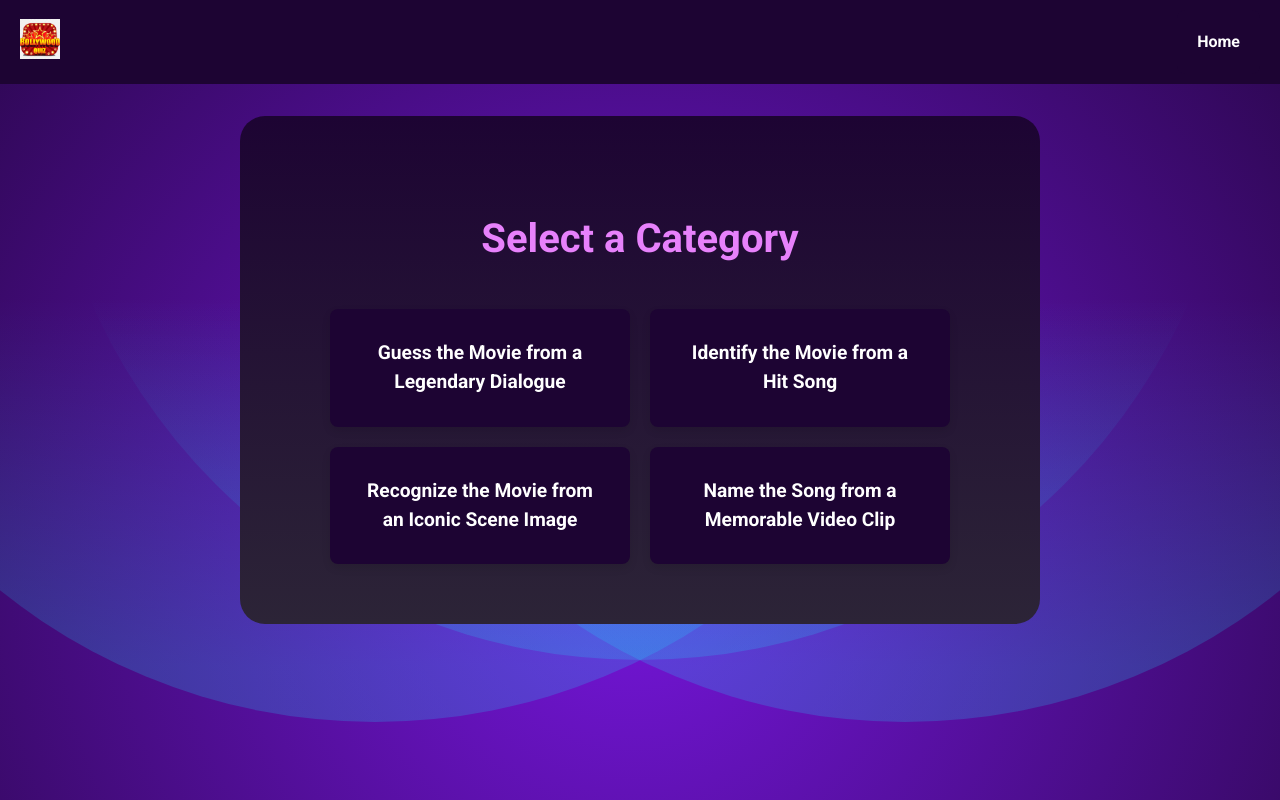
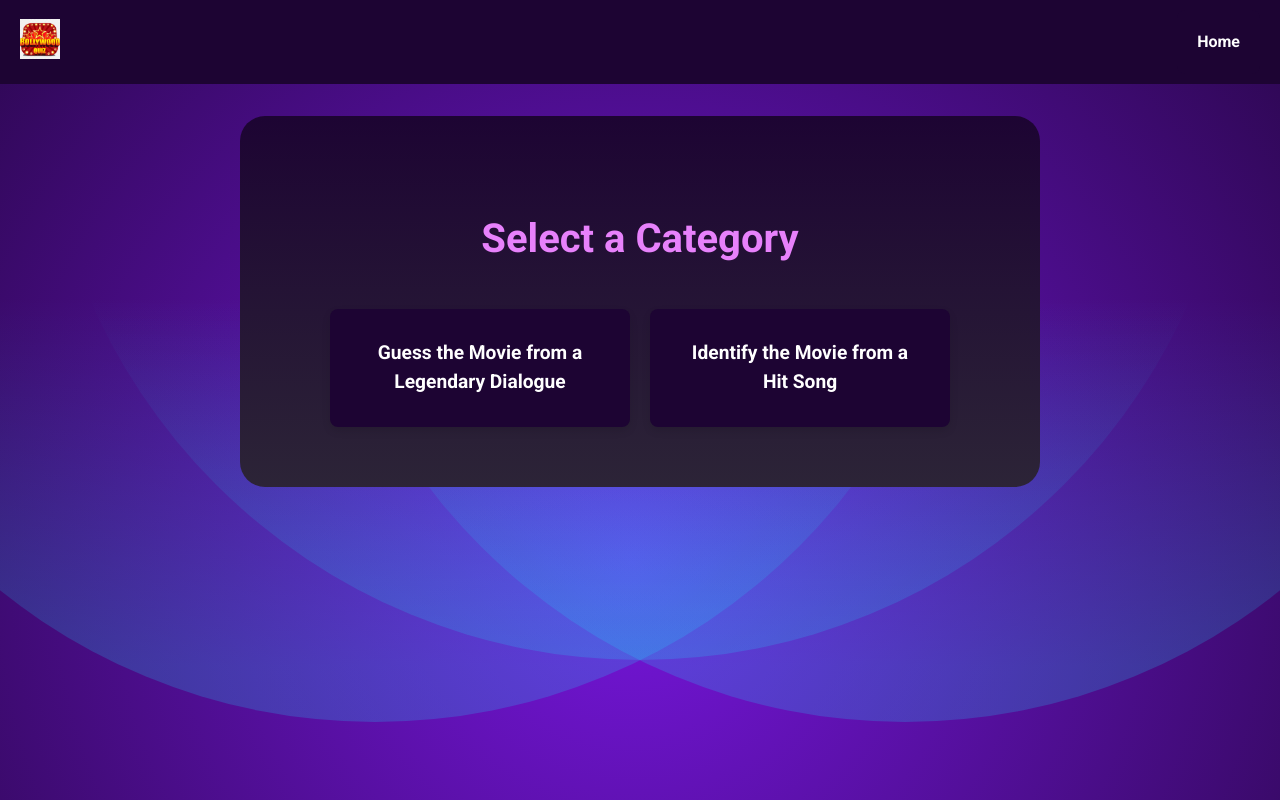
Before and after one commit to ms-tech-geek/quiz-app, a React (Vite) app: page /categories in a window 1280 px wide. Built offline with nearby package versions, Linux system fonts and the light colour scheme.

Commit message:
temporarily disable few categories

```diff
--- a/src/components/Categories/Categories.jsx
+++ b/src/components/Categories/Categories.jsx
@@ -18,7 +18,7 @@ const Categories = () => {
             <h3>Identify the Movie from a Hit Song</h3>
           </div>
         </Link>
-        <Link to="/quiz?category=scene" className="category-item">
+        {/* <Link to="/quiz?category=scene" className="category-item">
           <div className="category-content">
             <h3>Recognize the Movie from an Iconic Scene Image</h3>
           </div>
@@ -27,7 +27,7 @@ const Categories = () => {
           <div className="category-content">
             <h3>Name the Song from a Memorable Video Clip</h3>
           </div>
-        </Link>
+        </Link> */}
       </div>
     </div>
   );
```
